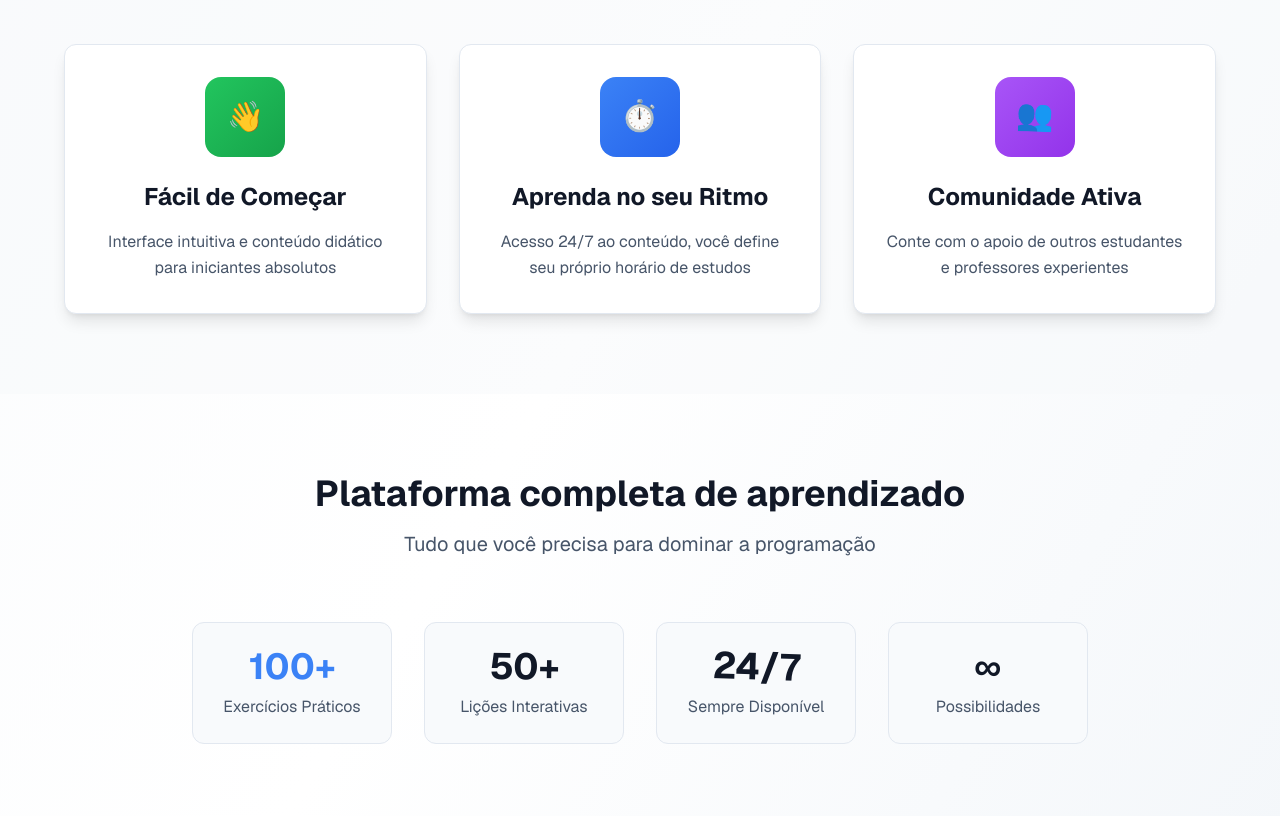
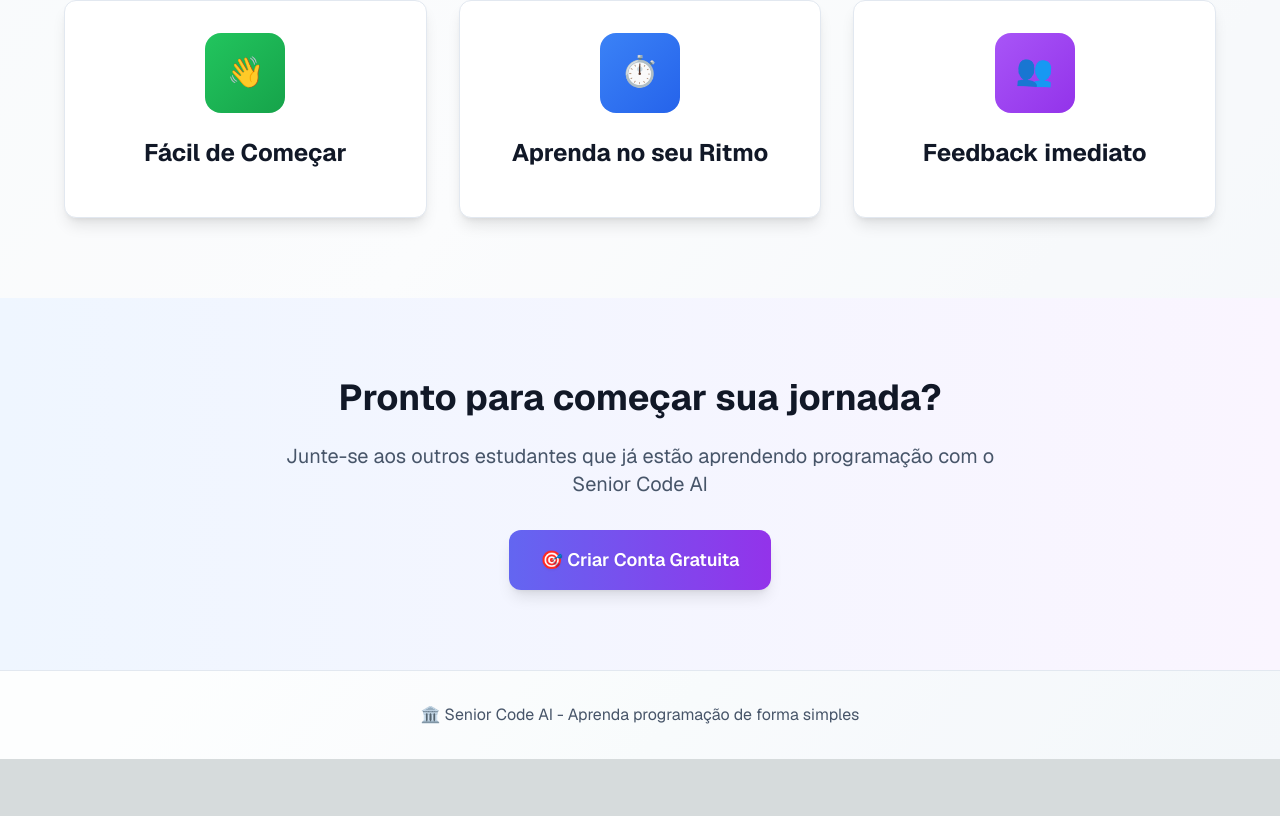
Before and after one commit to wallysom2/egua-front, a Next.js app: page / in a window 1280 px wide. Shown: the part 804-1620 px from the top of the page. After the commit the page ends 1563 px from the top, so only its background shows below. Built offline with nearby package versions, Linux system fonts and the light colour scheme.

Commit message:
interface pag principal

```diff
--- a/src/app/page.tsx
+++ b/src/app/page.tsx
@@ -98,8 +98,7 @@ export default function Home() {
               animate={{ opacity: 1, y: 0 }}
               transition={{ duration: 0.8, delay: 0.2 }}
             >
-              Aprenda a Programar <br />
-              com{' '}
+
               <motion.span
                 className="bg-gradient-to-r from-blue-600 via-purple-600 to-indigo-600 dark:from-blue-400 dark:via-purple-400 dark:to-indigo-400 bg-clip-text text-transparent"
                 animate={{
@@ -123,8 +122,8 @@ export default function Home() {
               animate={{ opacity: 1, y: 0 }}
               transition={{ duration: 0.8, delay: 0.4 }}
             >
-              Uma jornada simplificada para aprender programação, especialmente
-              pensada para você. Comece do zero e torne-se um desenvolvedor.
+              Uma jornada simplificada para aprender sobre Pensamento Computacional com auxílio de Inteligência Artificial, especialmente
+              pensada para você que está começando no mundo da programação.
             </motion.p>
 
             {/* Indicadores de progresso visual */}
@@ -210,7 +209,7 @@ export default function Home() {
               Por que escolher o Senior Code AI?
             </h2>
             <p className="text-xl text-slate-600 dark:text-slate-300 max-w-2xl mx-auto">
-              Uma plataforma completa pensada para o seu sucesso
+              Uma plataforma completa pensada para o seu desenvolvimento
             </p>
           </motion.div>
 
@@ -219,26 +218,20 @@ export default function Home() {
               {
                 icon: '👋',
                 title: 'Fácil de Começar',
-                description:
-                  'Interface intuitiva e conteúdo didático para iniciantes absolutos',
                 gradient: 'from-green-500 to-green-600',
                 tooltip: 'Comece do zero sem complicações',
               },
               {
                 icon: '⏱️',
                 title: 'Aprenda no seu Ritmo',
-                description:
-                  'Acesso 24/7 ao conteúdo, você define seu próprio horário de estudos',
                 gradient: 'from-blue-500 to-blue-600',
                 tooltip: 'Estude quando e onde quiser',
               },
               {
                 icon: '👥',
-                title: 'Comunidade Ativa',
-                description:
-                  'Conte com o apoio de outros estudantes e professores experientes',
+                title: 'Feedback imediato',
                 gradient: 'from-purple-500 to-purple-600',
-                tooltip: 'Faça parte de uma comunidade engajada',
+                tooltip: 'Receba feedback instantâneo com IA',
               },
             ].map((feature, index) => (
               <motion.div
@@ -279,96 +272,12 @@ export default function Home() {
                   <h3 className="text-2xl font-bold mb-4 text-slate-900 dark:text-white">
                     {feature.title}
                   </h3>
-                  <p className="text-slate-600 dark:text-slate-300 leading-relaxed">
-                    {feature.description}
-                  </p>
                 </div>
               </motion.div>
             ))}
           </div>
         </div>
       </div>
-
-      {/* Stats Section */}
-      <section className="py-20">
-        <div className="container mx-auto px-6">
-          <motion.div
-            initial={{ opacity: 0, y: 20 }}
-            whileInView={{ opacity: 1, y: 0 }}
-            viewport={{ once: true }}
-            className="text-center mb-16"
-          >
-            <h2 className="text-3xl md:text-4xl font-bold text-slate-900 dark:text-white mb-4">
-              Plataforma completa de aprendizado
-            </h2>
-            <p className="text-xl text-slate-600 dark:text-slate-300 max-w-2xl mx-auto">
-              Tudo que você precisa para dominar a programação
-            </p>
-          </motion.div>
-
-          <div className="grid grid-cols-2 md:grid-cols-4 gap-8 max-w-4xl mx-auto text-center">
-            {[
-              {
-                number: '100+',
-                text: 'Exercícios Práticos',
-                color: 'blue',
-                tooltip: 'Mais de 100 exercícios para praticar',
-              },
-              {
-                number: '50+',
-                text: 'Lições Interativas',
-                color: 'green',
-                tooltip: 'Mais de 50 lições interativas',
-              },
-              {
-                number: '24/7',
-                text: 'Sempre Disponível',
-                color: 'purple',
-                tooltip: 'Acesso ilimitado ao conteúdo',
-              },
-              {
-                number: '∞',
-                text: 'Possibilidades',
-                color: 'yellow',
-                tooltip: 'Inúmeras possibilidades de aprendizado',
-              },
-            ].map((stat, index) => (
-              <motion.div
-                key={index}
-                initial={{ opacity: 0, scale: 0.9 }}
-                whileInView={{ opacity: 1, scale: 1 }}
-                viewport={{ once: true }}
-                transition={{ delay: index * 0.1 }}
-                whileHover={{
-                  scale: 1.05,
-                  transition: { duration: 0.2 },
-                }}
-                className="group space-y-2 p-6 rounded-xl bg-slate-50 dark:bg-slate-900/50 border border-slate-200 dark:border-slate-800 hover:border-slate-300 dark:hover:border-slate-700 transition-all"
-              >
-                <Tooltip content={stat.tooltip}>
-                  <motion.div
-                    className={`text-4xl font-bold text-${stat.color}-500 dark:text-${stat.color}-400 cursor-help`}
-                    animate={{
-                      scale: [1, 1.1, 1],
-                      rotate: [0, 5, 0],
-                    }}
-                    transition={{
-                      duration: 2,
-                      repeat: Infinity,
-                      delay: index * 0.2,
-                    }}
-                  >
-                    {stat.number}
-                  </motion.div>
-                </Tooltip>
-                <div className="text-slate-600 dark:text-slate-400">
-                  {stat.text}
-                </div>
-              </motion.div>
-            ))}
-          </div>
-        </div>
-      </section>
 
       {/* CTA Section */}
       <section className="py-20 bg-gradient-to-r from-blue-50 to-purple-50 dark:from-blue-900/20 dark:to-purple-900/20">
@@ -389,7 +298,7 @@ export default function Home() {
               className="text-xl text-slate-600 dark:text-slate-300 mb-8"
               whileHover={{ scale: 1.02 }}
             >
-              Junte-se a milhares de estudantes que já estão aprendendo
+              Junte-se aos outros estudantes que já estão aprendendo
               programação com o Senior Code AI
             </motion.p>
             <motion.div whileHover={{ scale: 1.05 }} whileTap={{ scale: 0.95 }}>
@@ -410,7 +319,7 @@ export default function Home() {
             className="text-slate-600 dark:text-slate-400"
             whileHover={{ scale: 1.02 }}
           >
-            🏛️ Senior Code AI - Aprenda programação de forma simples e eficaz
+            🏛️ Senior Code AI - Aprenda programação de forma simples
           </motion.p>
         </div>
       </footer>
```
